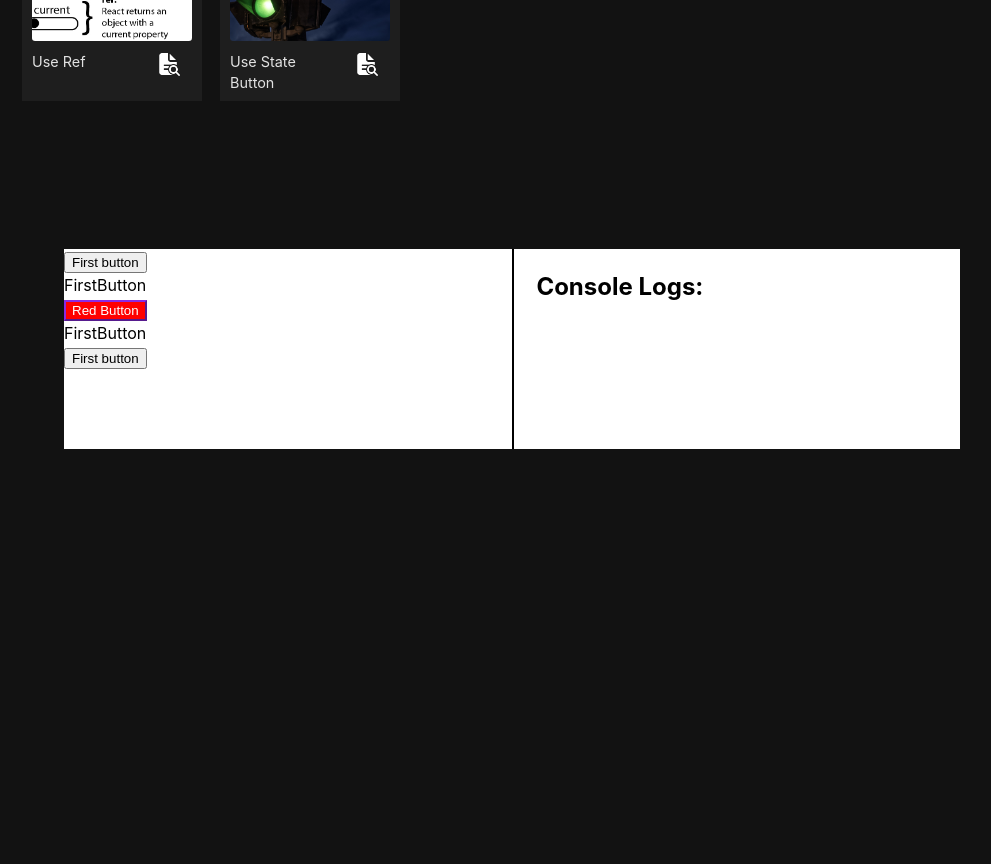
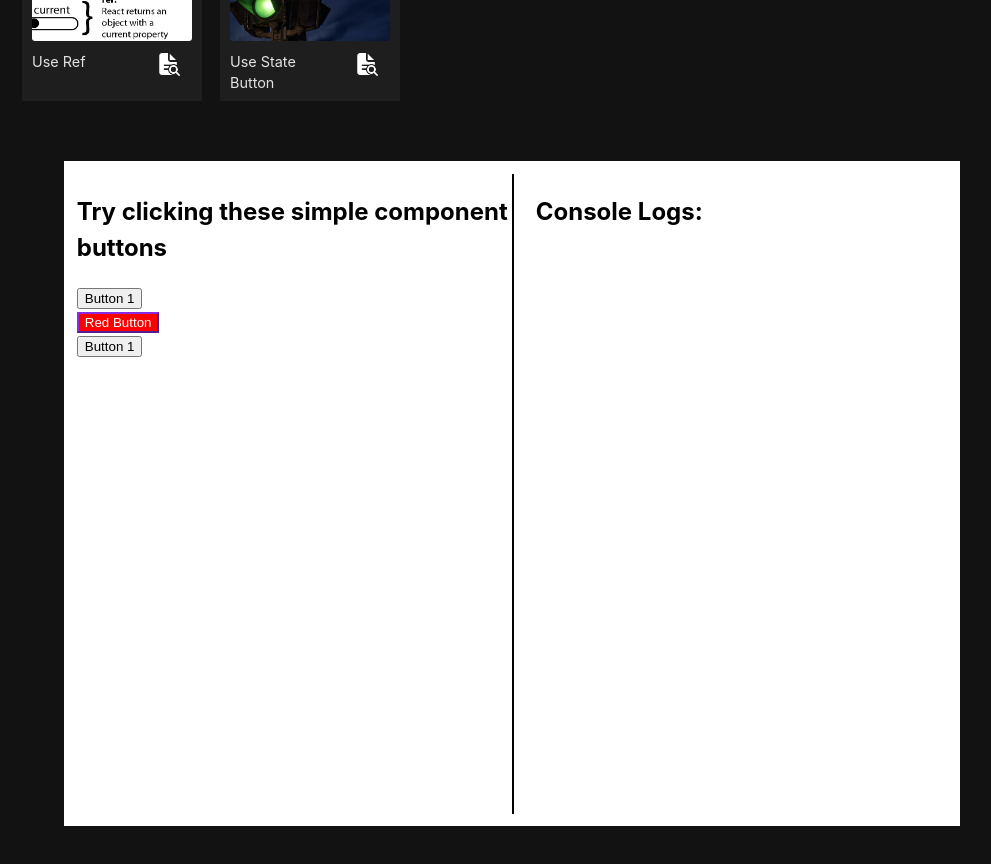
Before and after one commit to LukeSutton0/react-experimenting, a React (Vite) app: page /buttons in a window 1280 px wide. Shown: the part 720-1584 px from the top of the page, without its empty margins (128-1119 px from the left). Before the commit the page ends 1553 px from the top, so only its background shows below. Built offline with nearby package versions, Linux system fonts and the light colour scheme.

Commit message:
Added smooth scrolling to mainBody
Implemented useRef to smooth scroll to mainBody.
Look at using ffmpeg to make small versions of images for lazy loading:
https://blog.webdevsimplified.com/2023-05/lazy-load-images/

```diff
--- a/src/components/CardHandler.tsx
+++ b/src/components/CardHandler.tsx
@@ -19,22 +19,26 @@ interface Card {
 }
 
 interface CardListProps {
-  isDarkTheme: boolean;
   cardList: {
     name: string; //name of cardlist (not = cardName)
     cards: Card[]; // array
   };
 }
 
+interface CardHandlerProps{
+  isDarkTheme: boolean;
+  mainOutputRef:React.RefObject<HTMLDivElement>;
+}
 
-const CardHandler = ({isDarkTheme, cardList}:CardListProps) => {
+
+const CardHandler = ({ isDarkTheme, mainOutputRef, cardList }: CardHandlerProps & CardListProps) => {
   // console.log(cardList);
   const [viewDocsImage, setViewDocsImage] = useState("src/assets/icons8-view-48-black.png");
   const backgroundColours = {
     black: '#ffffff0d',
-    white: '#0000000d',
+    white: '#0000000d'
   }
-  const [cardBodyColour,setCardBodyColour] = useState(backgroundColours.black);
+  const [cardBodyColour,setCardBodyColour] = useState(backgroundColours.black); //Could use local storage
 
 
   useEffect(() => {
@@ -45,20 +49,30 @@ const CardHandler = ({isDarkTheme, cardList}:CardListProps) => {
     setCardBodyColour(updatedCardBodyColour);
   }, [isDarkTheme]);
 
+  const handleInternalLinkClick = () => {
+    //console.log(mainOutputRef.current);
+    mainOutputRef.current?.scrollIntoView({
+    behavior: "smooth",
+    block: "start", // "start" aligns the element to the top of the visible area
+    inline: "nearest",}); // ? = optional chaining
+  }
+
+
+
   return (
     <>
       {cardList.cards.map((card, index) => (
         <div key={index} className={styles.cardBody} style={{backgroundColor: cardBodyColour}}>
-          <Link to={card.cardProperties.linkTo} className={styles.cardImage}>
+          <Link to={card.cardProperties.linkTo} className={styles.cardImage} onClick={handleInternalLinkClick}>
             <img src={`src/assets/cardspecific/${card.cardProperties.img.url}`} alt={card.cardProperties.img.altText} />
           </Link>
           <div className={styles.cardTitle}>
-            <Link to={card.cardProperties.linkTo}>
+            <Link to={card.cardProperties.linkTo} onClick={handleInternalLinkClick}>
               <p>{card.cardProperties.title}</p>
             </Link>
           </div>
           <a className={styles.cardDocs} target="_blank" rel="noopener noreferrer" href={card.cardProperties.docsLink}>
-            <img src={viewDocsImage} alt="View Docs" />
+            <img src={viewDocsImage} alt="View Docs Image" />
           </a>
         </div>
       ))}
--- a/src/components/Main/Buttons/ButtonHandler.tsx
+++ b/src/components/Main/Buttons/ButtonHandler.tsx
@@ -5,6 +5,7 @@ import RedButton from './RedButton/RedButton'
 function ButtonHandler() {
   return (
     <div>
+      <h2>Try clicking these simple component buttons</h2>
       <FirstButton/>
       <RedButton/>
       <FirstButton/>
--- a/src/components/Main/Buttons/FirstButton.tsx
+++ b/src/components/Main/Buttons/FirstButton.tsx
@@ -1,6 +1,11 @@
 function FirstButton() {
+
+    const onButtonClick = () => {
+        console.log("You clicked Button 1")
+    };
+
     return (
-      <button>First button</button>
+      <button onClick={onButtonClick}>Button 1</button>
     );
   }
 
--- a/src/components/Main/Buttons/RedButton/FirstButton.tsx
+++ /dev/null
@@ -1,9 +0,0 @@
-import React from 'react'
-
-function FirstButton() {
-  return (
-    <div>FirstButton</div>
-  )
-}
-
-export default FirstButton
--- a/src/components/Main/Buttons/RedButton/RedButton.tsx
+++ b/src/components/Main/Buttons/RedButton/RedButton.tsx
@@ -1,13 +1,10 @@
 import React from 'react';
 import styles from './redButton.module.css'
-import FirstButton from './FirstButton'
 
 function RedButton(){
     return(
         <div>
-            <FirstButton/>
-            <button className={styles.redButton} onClick={()=> console.log("Red")}>Red Button</button>
-            <FirstButton/>
+            <button className={styles.redButton} onClick={()=> console.log("You clicked the Red Button")}>Red Button</button>
         </div>
     )
 }
--- a/src/routes/root.module.css
+++ b/src/routes/root.module.css
@@ -10,15 +10,18 @@
     padding: 20px; /* Add padding to the grid container as needed */
     gap:10px;
 }
-
+.mainBodyWrapper{
+    padding-top:5vh;
+}
 .mainBody{
     display:grid;
     grid-template-columns: 1fr 1fr;
     min-height:200px;
+    min-height:80vh;
     background-color: white;
     color:black;
     margin-left: 15%;
     margin-right:15%;
-    margin-top:10%;
-    margin-bottom:30%;
+    margin-bottom: 5vh;
+    padding:1%;
 }
--- a/src/routes/root.tsx
+++ b/src/routes/root.tsx
@@ -2,15 +2,15 @@ import {Outlet } from "react-router-dom";
 import styles from './root.module.css'
 import MainHeader from "../components/Main/MainHeader/MainHeader";
 import CardHandler from "../components/CardHandler.tsx"
-import { useEffect, useState } from "react";
+import { useEffect, useState, useRef } from "react";
 import ConsoleLogger from "../components/Main/ConsoleLogger/ConsoleLogger.tsx";
 
 
 export default function Root() {
 
     const [isDarkTheme, setIsDarkTheme] = useState<boolean>(true);
-    const [cardList, setCardList] = useState({name : 'string' , cards: [] }); // Initialize with an empty object
-
+    const [cardList, setCardList] = useState({name : "", cards: [] }); // Initialize with an empty object
+    const mainOutputRef = useRef(null);
     const handleThemeToggle = () => {
       setIsDarkTheme((prevTheme) => !prevTheme);
     };
@@ -35,12 +35,14 @@ export default function Root() {
         </div>
         <div className={styles.centreNav}>
           <nav className={styles.navbar}>
-            <CardHandler isDarkTheme={isDarkTheme} cardList={cardList} />
+            <CardHandler isDarkTheme={isDarkTheme}  mainOutputRef={mainOutputRef} cardList={cardList}/>
           </nav>
         </div>
-        <div className={styles.mainBody}>
+        <div ref={mainOutputRef} className={styles.mainBodyWrapper}>
+          <div className={styles.mainBody}>
             <Outlet/>
             <ConsoleLogger/>
+          </div>
         </div>
       </>
     );
```
Also changed, not shown: src/assets/cardspecific/button-min-small.png (added).
